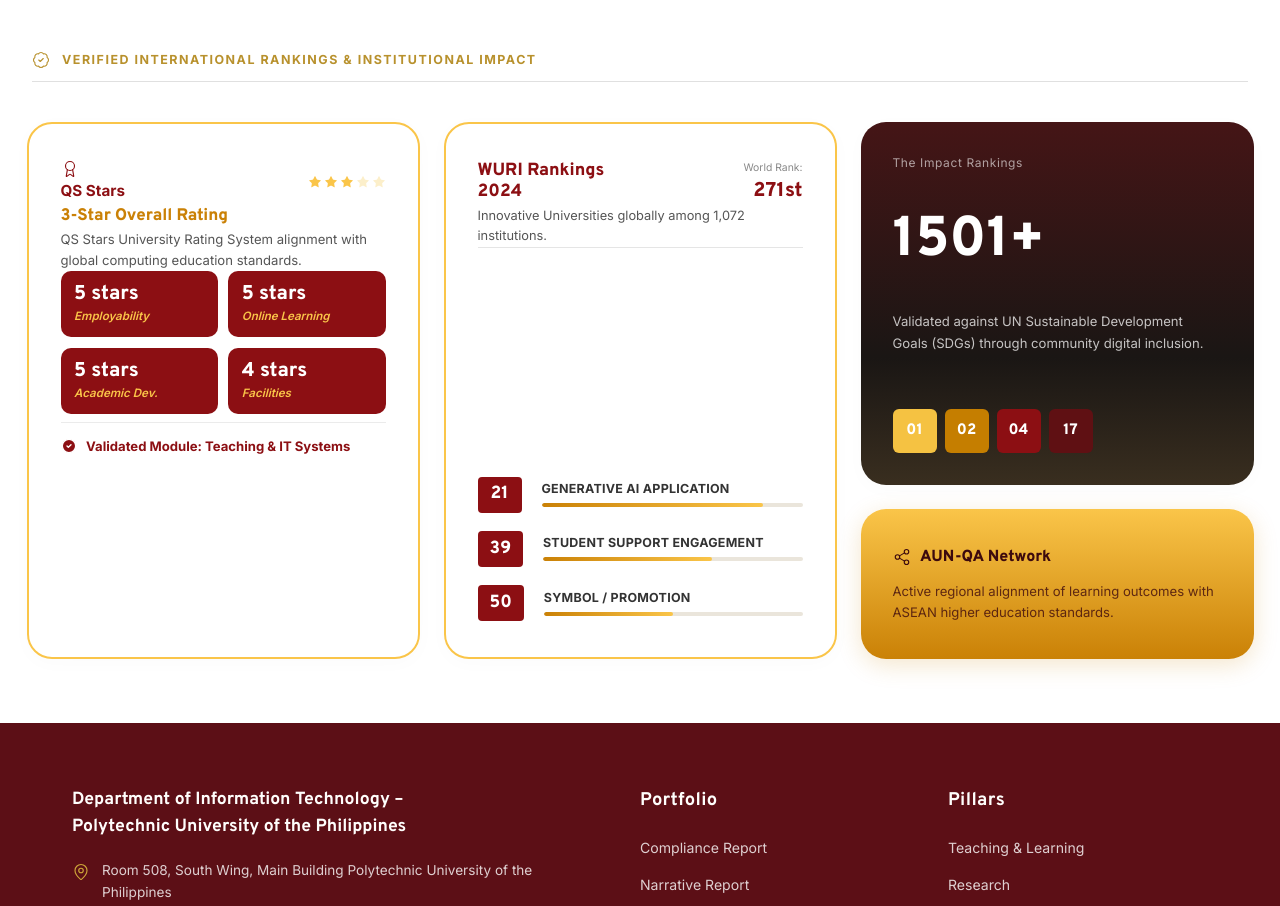
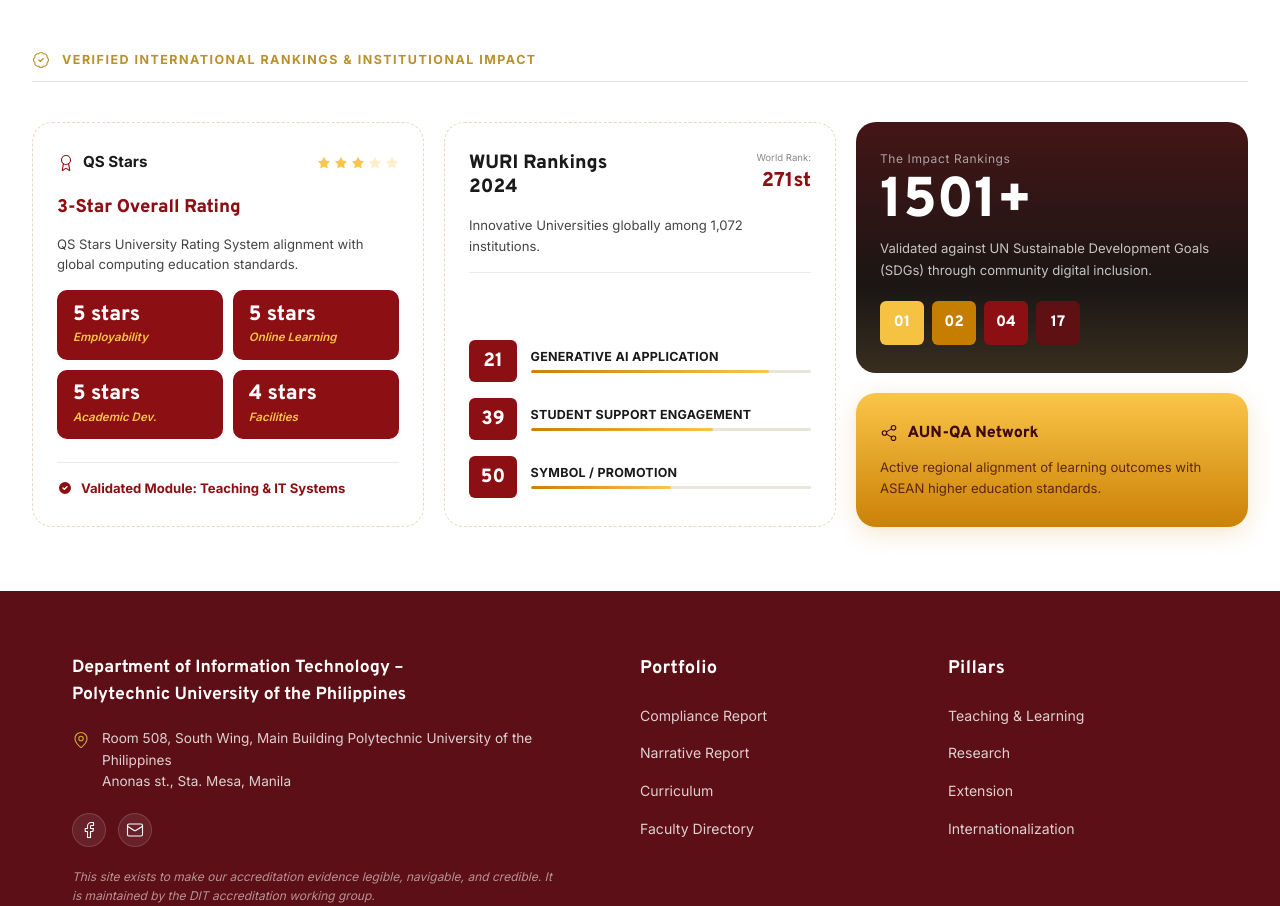
Before and after one commit to fr-anz/DIT-Accred, a SvelteKit app: page /planning in a window 1280 px wide. Shown: the part 3160-4066 px from the top of the page. Built offline with nearby package versions, Linux system fonts and the light colour scheme.

Commit message:
fix: rewrite rankings CSS to match Figma - dashed borders, natural flow, flex grid

```diff
--- a/src/routes/planning/+page.svelte
+++ b/src/routes/planning/+page.svelte
@@ -1046,25 +1046,9 @@
 	/* ── RANKINGS SECTION ── */
 	.rankings_grid {
 		display: grid;
-		grid-template-columns: repeat(3, 393px); /* 1:1 figma width */
-		gap: 1.5rem;
-		justify-content: center;
-	}
-
-	@media (max-width: 1240px) {
-		.rankings_grid {
-			grid-template-columns: repeat(2, 1fr);
-			max-width: 900px;
-			margin: 0 auto;
-		}
-	}
-
-	@media (max-width: 680px) {
-		.rankings_grid {
-			grid-template-columns: 1fr;
-			max-width: 420px;
-			margin: 0 auto;
-		}
+		grid-template-columns: 1fr 1fr 1fr;
+		gap: 1.25rem;
+		align-items: stretch;
 	}
 
 	@media (max-width: 900px) {
@@ -1080,33 +1064,31 @@
 	}
 
 	.ranking_card {
-		border-radius: 25px; /* 1:1 figma radius */
-		padding: 2.25rem 2rem;
-		border: 2px solid #fac549; /* 1:1 figma border */
+		border-radius: 20px;
+		padding: 1.75rem 1.5rem;
+		border: 1.5px dashed rgba(180, 150, 80, 0.35);
 		background: #fff;
-		box-shadow: 0 4px 20px rgba(0, 0, 0, 0.02);
 		box-sizing: border-box;
-		height: 537px; /* 1:1 figma height on desktop */
-	}
-
-	@media (max-width: 1240px) {
-		.ranking_card {
-			height: auto;
-			min-height: 537px;
-		}
 	}
 
 	/* QS Stars card */
 	.qs_card {
 		display: flex;
 		flex-direction: column;
-		box-sizing: border-box;
+		gap: 0.75rem;
 	}
 
 	.qs_header {
 		display: flex;
 		align-items: center;
 		justify-content: space-between;
+		margin-bottom: 0.5rem;
+	}
+
+	.qs_logo_row {
+		display: flex;
+		align-items: center;
+		gap: 0.5rem;
 	}
 
 	:global(.qs_logo_icon) {
@@ -1118,48 +1100,49 @@
 		font-family: var(--font-body);
 		font-size: 0.95rem;
 		font-weight: 800;
-		color: #8c0f13; /* Maroon matching Figma */
+		color: #1a1a1a;
 	}
 
 	.qs_stars_row {
 		display: flex;
-		gap: 2px;
+		gap: 3px;
 	}
 
 	.qs_rating_title {
 		font-family: var(--font-heading);
-		font-size: 1.05rem;
+		font-size: 1.15rem;
 		font-weight: 800;
-		color: #ca8106; /* Figma gold */
+		color: #8c0f13;
 		margin: 0;
 	}
 
 	.qs_rating_desc {
 		font-family: var(--font-body);
 		font-size: 0.82rem;
-		color: #555;
-		line-height: 1.6;
+		color: #444;
+		line-height: 1.55;
 		margin: 0;
 	}
 
 	.qs_category_grid {
 		display: grid;
 		grid-template-columns: 1fr 1fr;
-		gap: 0.65rem;
+		gap: 0.6rem;
+		margin-top: 0.25rem;
 	}
 
 	.qs_cat_tile {
-		background: #8c0f13; /* Figma dark red tiles */
+		background: #8c0f13;
 		border-radius: 10px;
-		padding: 0.75rem 0.85rem;
+		padding: 0.85rem 1rem;
 		display: flex;
 		flex-direction: column;
-		gap: 0.2rem;
+		gap: 0.15rem;
 	}
 
 	.qs_cat_stars {
 		font-family: var(--font-heading);
-		font-size: 1.25rem;
+		font-size: 1.3rem;
 		font-weight: 900;
 		color: #fff;
 		line-height: 1.1;
@@ -1168,7 +1151,7 @@
 	.qs_cat_label {
 		font-family: var(--font-body);
 		font-size: 0.72rem;
-		color: #fac549; /* Figma light gold */
+		color: #fac549;
 		font-style: italic;
 		font-weight: 600;
 	}
@@ -1176,14 +1159,14 @@
 	.qs_validated_row {
 		display: flex;
 		align-items: center;
-		gap: 0.6rem;
+		gap: 0.5rem;
 		font-family: var(--font-body);
 		font-size: 0.82rem;
 		font-weight: 700;
 		color: #8c0f13;
-		padding-top: 0.85rem;
-		border-top: 1.5px solid rgba(0, 0, 0, 0.08); /* 1:1 figma line above text */
-		margin-top: 0.5rem;
+		padding-top: 1rem;
+		border-top: 1.5px solid rgba(0, 0, 0, 0.08);
+		margin-top: auto;
 	}
 
 	:global(.validated_icon_circle) {
@@ -1196,7 +1179,7 @@
 	.wuri_card {
 		display: flex;
 		flex-direction: column;
-		box-sizing: border-box;
+		gap: 0.75rem;
 	}
 
 	.wuri_header {
@@ -1204,15 +1187,16 @@
 		align-items: flex-start;
 		justify-content: space-between;
 		gap: 1rem;
+		margin-bottom: 0.25rem;
 	}
 
 	.wuri_title {
 		font-family: var(--font-heading);
-		font-size: 1.1rem;
+		font-size: 1.2rem;
 		font-weight: 900;
-		color: #8c0f13; /* WURI title color matching header */
+		color: #1a1a1a;
 		margin: 0;
-		line-height: 1.2;
+		line-height: 1.25;
 	}
 
 	.wuri_world_rank {
@@ -1222,7 +1206,7 @@
 
 	.wuri_rank_label {
 		display: block;
-		font-size: 0.65rem;
+		font-size: 0.6rem;
 		color: #888;
 		font-family: var(--font-body);
 	}
@@ -1231,20 +1215,21 @@
 		font-family: var(--font-heading);
 		font-size: 1.25rem;
 		font-weight: 900;
-		color: #8c0f13; /* Maroon/red instead of blue */
+		color: #8c0f13;
 	}
 
 	.wuri_desc {
 		font-family: var(--font-body);
-		font-size: 0.8rem;
-		color: #555;
-		line-height: 1.6;
+		font-size: 0.82rem;
+		color: #444;
+		line-height: 1.55;
 		margin: 0;
 	}
 
 	.wuri_divider {
 		border: none;
-		border-top: 1px solid rgba(0, 0, 0, 0.1);
+		border-top: 1.5px solid rgba(0, 0, 0, 0.08);
+		margin: 0.25rem 0;
 	}
 
 	.wuri_rankings_list {
@@ -1253,26 +1238,28 @@
 		margin: 0;
 		display: flex;
 		flex-direction: column;
-		gap: 1.15rem;
-		margin-top: auto; /* Pushes the list items to the bottom of the card */
+		gap: 1rem;
+		margin-top: auto;
 	}
 
 	.wuri_rank_item {
 		display: flex;
 		align-items: center;
-		gap: 1.25rem;
+		gap: 0.85rem;
 	}
 
 	.wuri_rank_badge {
-		background: #8c0f13; /* WURI badge color */
+		background: #8c0f13;
 		color: #fff;
 		font-family: var(--font-heading);
-		font-size: 1.1rem;
+		font-size: 1.2rem;
 		font-weight: 900;
-		border-radius: 4px;
-		padding: 0.3rem 0.75rem;
-		min-width: 44px;
-		text-align: center;
+		border-radius: 6px;
+		width: 48px;
+		height: 42px;
+		display: flex;
+		align-items: center;
+		justify-content: center;
 		flex-shrink: 0;
 		box-sizing: border-box;
 	}
@@ -1280,14 +1267,14 @@
 	.wuri_rank_details {
 		display: flex;
 		flex-direction: column;
-		gap: 6px;
+		gap: 5px;
 		flex-grow: 1;
 	}
 
 	.wuri_rank_text {
 		font-family: var(--font-body);
 		font-size: 0.78rem;
-		color: #333;
+		color: #1a1a1a;
 		font-weight: 800;
 		text-transform: uppercase;
 		letter-spacing: 0.02em;
@@ -1296,8 +1283,8 @@
 
 	.wuri_progress_track {
 		width: 100%;
-		height: 4px;
-		background: #EAE5DB; /* warm sand background track */
+		height: 3px;
+		background: #EAE5DB;
 		border-radius: 2px;
 		overflow: hidden;
 	}
@@ -1312,36 +1299,20 @@
 	.impact_column {
 		display: flex;
 		flex-direction: column;
-		gap: 1.5rem;
-		height: 537px;
-		box-sizing: border-box;
-	}
-
-	@media (max-width: 1240px) {
-		.impact_column {
-			height: auto;
-		}
+		gap: 1.25rem;
 	}
 
 	.impact_card {
-		/* 3-stop linear gradient from Figma metadata */
 		background: linear-gradient(180deg, #451516 0%, #1A1614 65%, #392E1F 100%);
 		border: none;
 		color: #fff;
-		height: 363px; /* Exact height for math alignment: 363 + 24 (gap) + 150 = 537 */
+		flex: 1;
 		display: flex;
 		flex-direction: column;
 		justify-content: space-between;
 		box-sizing: border-box;
-		border-radius: 25px;
-		padding: 2rem;
-	}
-
-	@media (max-width: 1240px) {
-		.impact_card {
-			height: auto;
-			min-height: 360px;
-		}
+		border-radius: 20px;
+		padding: 1.75rem 1.5rem;
 	}
 
 	.impact_label {
@@ -1466,7 +1437,6 @@
 		white-space: nowrap;
 	}
 
-	/* AUN-QA card */
 	.aunqa_card {
 		background: linear-gradient(180deg, #FAC549 0%, #CA8106 100%);
 		border: none;
@@ -1474,18 +1444,10 @@
 		flex-direction: column;
 		gap: 0.75rem;
 		box-shadow: 0 6px 24px rgba(202, 129, 6, 0.2);
-		height: 150px; /* Exact height */
 		justify-content: center;
 		box-sizing: border-box;
-		border-radius: 25px;
-	}
-
-	@media (max-width: 1240px) {
-		.aunqa_card {
-			height: auto;
-			min-height: 150px;
-			padding: 2rem;
-		}
+		border-radius: 20px;
+		padding: 1.75rem 1.5rem;
 	}
 
 	.aunqa_header {
```
